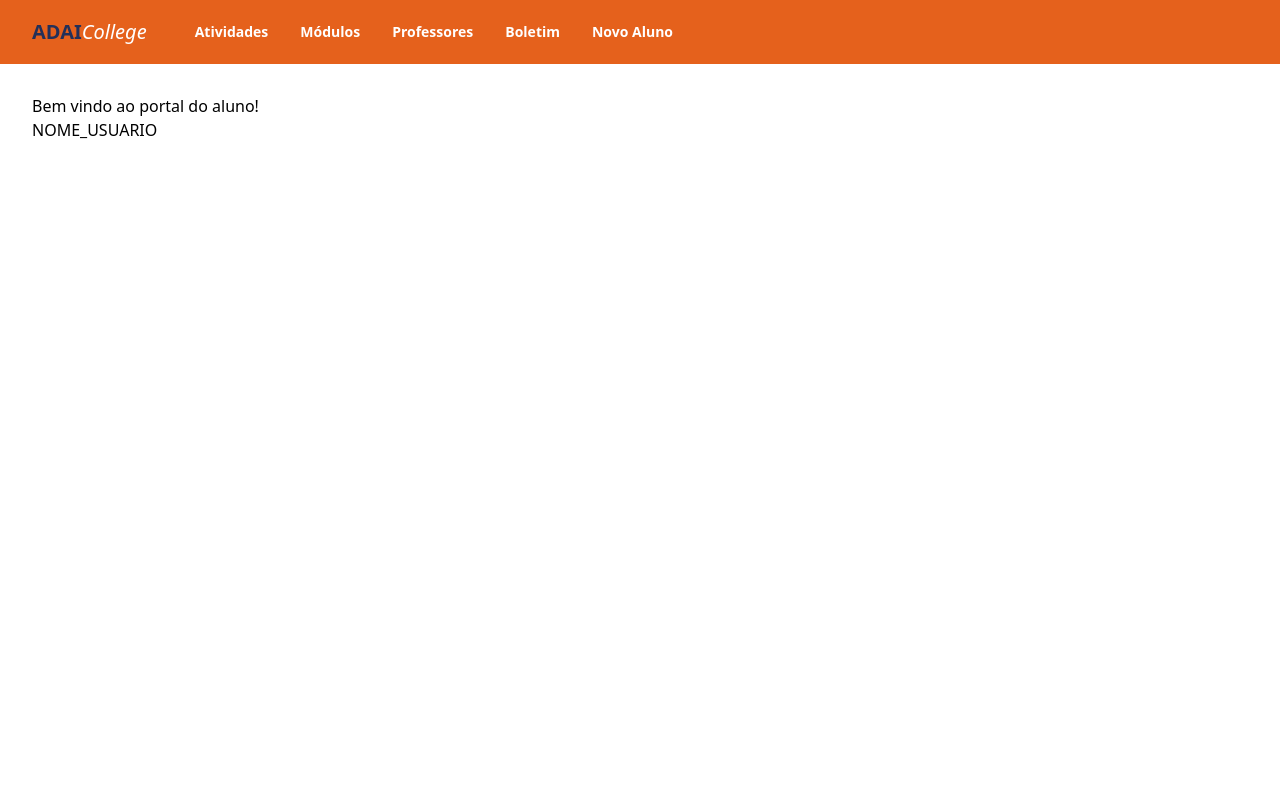
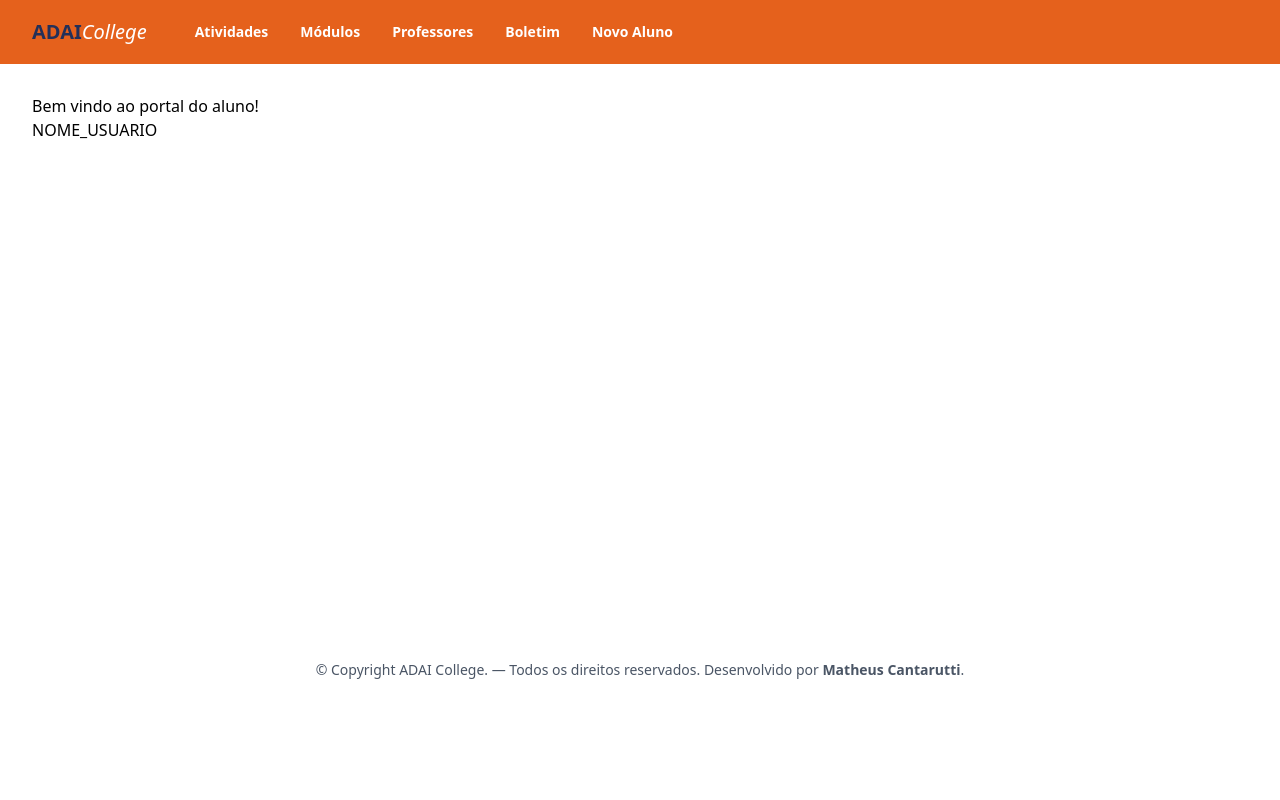
Before and after one commit to cantaruttim/studentPortalPages, a Next.js app: page / in a window 1280 px wide. Shown: the top 800 px of the page. Built offline with nearby package versions, Linux system fonts and the light colour scheme.

Commit message:
build create student form

```diff
--- a/src/app/(private)/layout.tsx
+++ b/src/app/(private)/layout.tsx
@@ -45,7 +45,7 @@ export default function PrivateLayout({
           {children}
         </main>
 
-        <footer className="mt-auto bg-white text-center text-sm text-gray-600 py-[100vh]">
+        <footer className="mt-auto bg-white text-center text-sm text-gray-600 py-[15vh]">
           © Copyright ADAI College. — Todos os direitos reservados. Desenvolvido por{" "}
           <Link
             href="https://www.linkedin.com/in/matheusalmeidacantarutti/"
```
